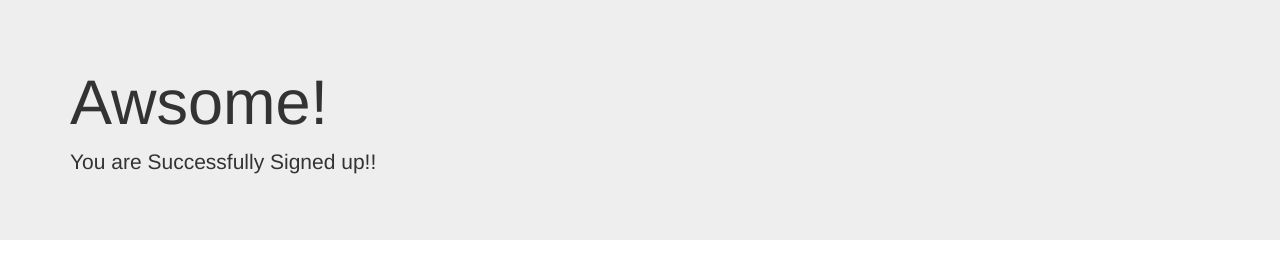
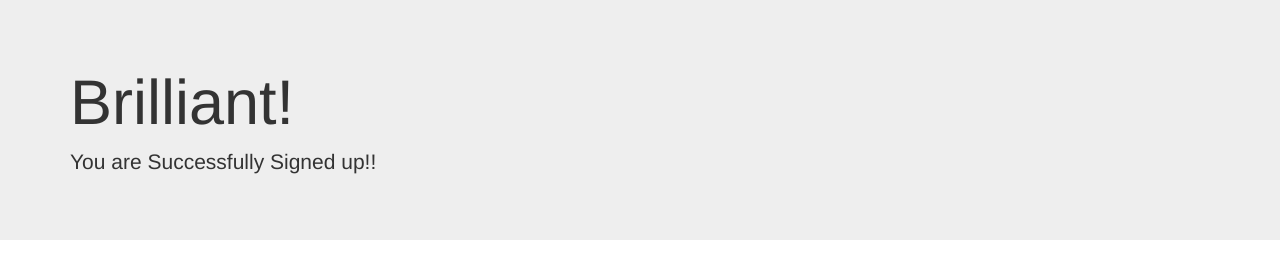
Before and after one commit to tejasbana/Newsletter-Signup, a website: page success.html in a window 1280 px wide. Drawn offline with nearby package versions, Linux system fonts and the light colour scheme.

Commit message:
Add Images

```diff
--- a/success.html
+++ b/success.html
@@ -12,7 +12,7 @@
 <body>
   <div class="jumbotron jumbotron-fluid">
   <div class="container">
-    <h1 class="display-4">Awsome!</h1>
+    <h1 class="display-4">Brilliant!</h1>
     <p class="lead">You are Successfully Signed up!!</p>
   </div>
 </div>
```
Also changed, not shown: public/images/Screenshot 2021-01-02 at 5.55.58 PM.png (added), public/images/Screenshot 2021-01-02 at 5.58.52 PM.png (added).
